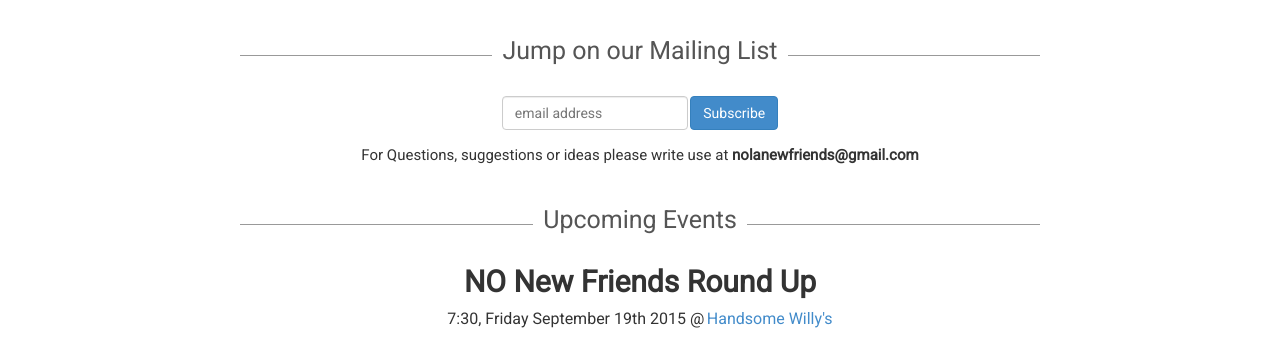
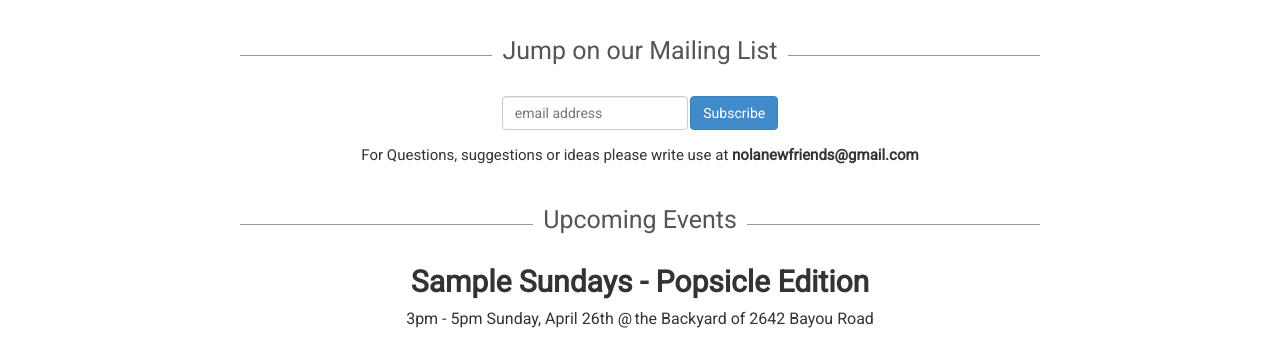
Before and after one commit to NoNewFriends/no_new_friends, a plain HTML site: page index.html in a window 1280 px wide. Shown: the part 562-910 px from the top of the page. Drawn offline with Linux system fonts and the light colour scheme; a script that the page names is missing.

Commit message:
Update index.html

```diff
--- a/index.html
+++ b/index.html
@@ -83,7 +83,6 @@
           <h1>Upcoming Events</h1>
           <hr class="h1">
         <!-- BEGIN EVENT -->
-        <!--
         <div class="event">
             <h2 class="title">Sample Sundays - Popsicle Edition</h2>
             <div class="date">3pm - 5pm Sunday, April 26th @ </div>
@@ -99,11 +98,10 @@
               </p>
             </div>
         </div>
-        -->
         <!-- END EVENT -->
           <!-- BEGIN EVENT -->
           <div class="event">
-            <h2 class="title">NO New Friends Round Up</h2>
+            <h2 class="title">NO New Friends</h2>
             <div class="date">7:30, Friday September 19th 2015 @ </div>
             <div class="location">
               <a href="http://www.handsomewillys.com">Handsome Willy's</a>
```
